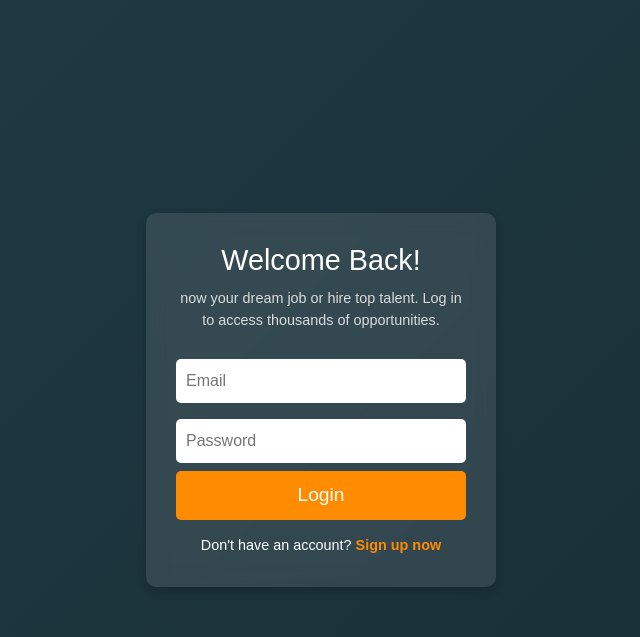
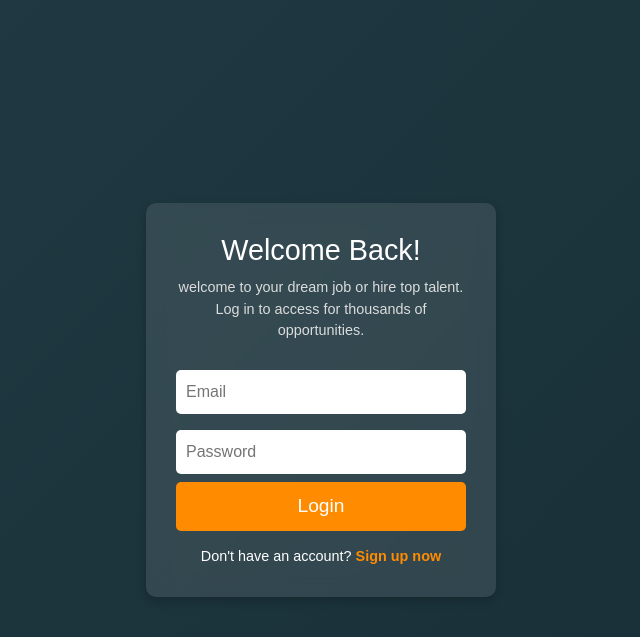
Before and after one commit to x24104191/sai-kumar-job, a Django app: page / in a window 1280 px wide. Shown: the top 637 px of the page, without its empty margins (319-959 px from the left). Run offline with Django 5.2, Linux system fonts and the light colour scheme; some libraries are stand-ins or nearby versions.

Commit message:
Updated login file

```diff
--- a/jobs/templates/login.html
+++ b/jobs/templates/login.html
@@ -92,7 +92,7 @@
 
     <div class="login-container">
         <h2>Welcome Back!</h2>
-        <p>now your dream job or hire top talent. Log in to access thousands of opportunities.</p>
+        <p>welcome to your dream job or hire top talent. Log in to access for thousands of opportunities.</p>
         <form method="POST">
             {% csrf_token %}
             <input type="email" name="email" placeholder="Email" required>
```
